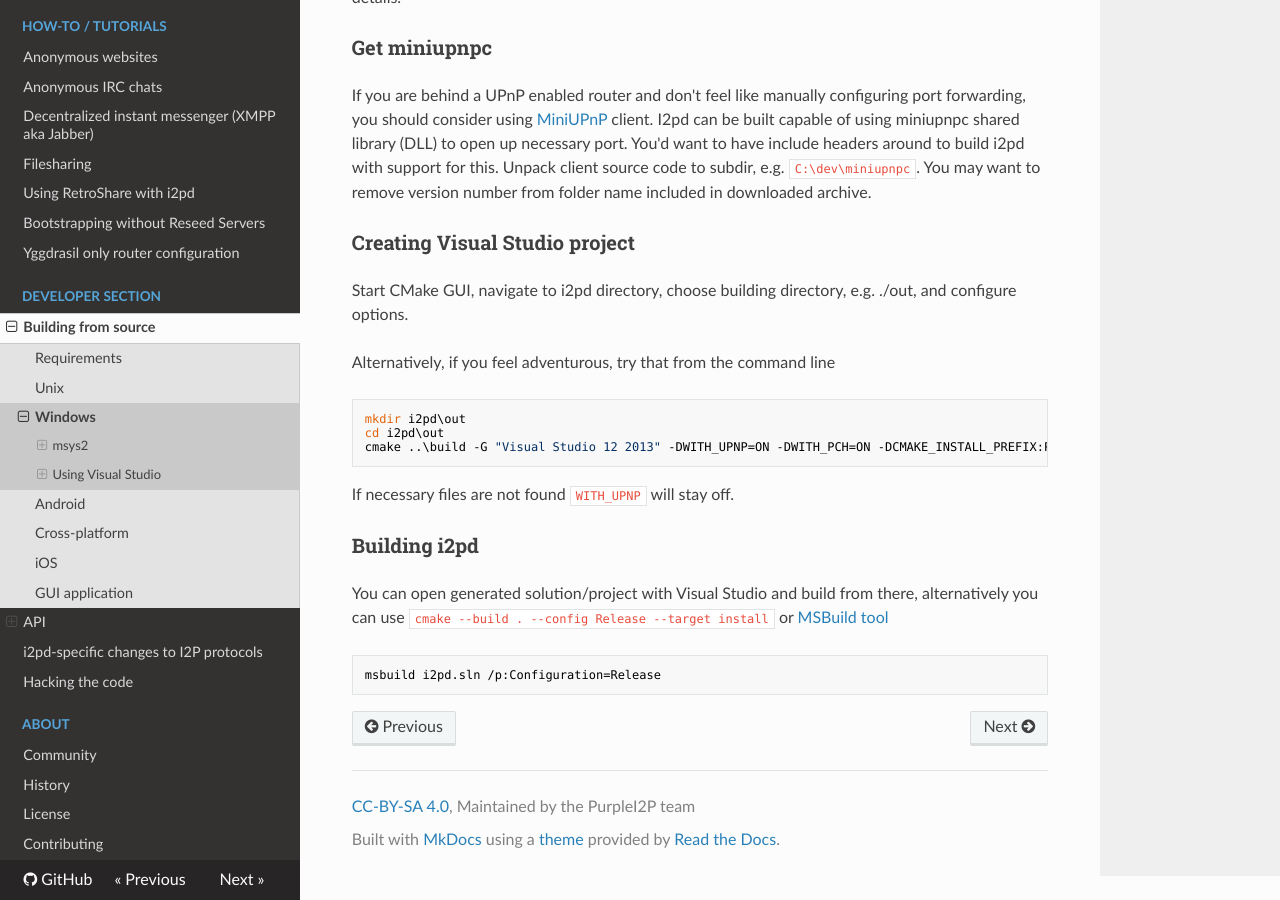
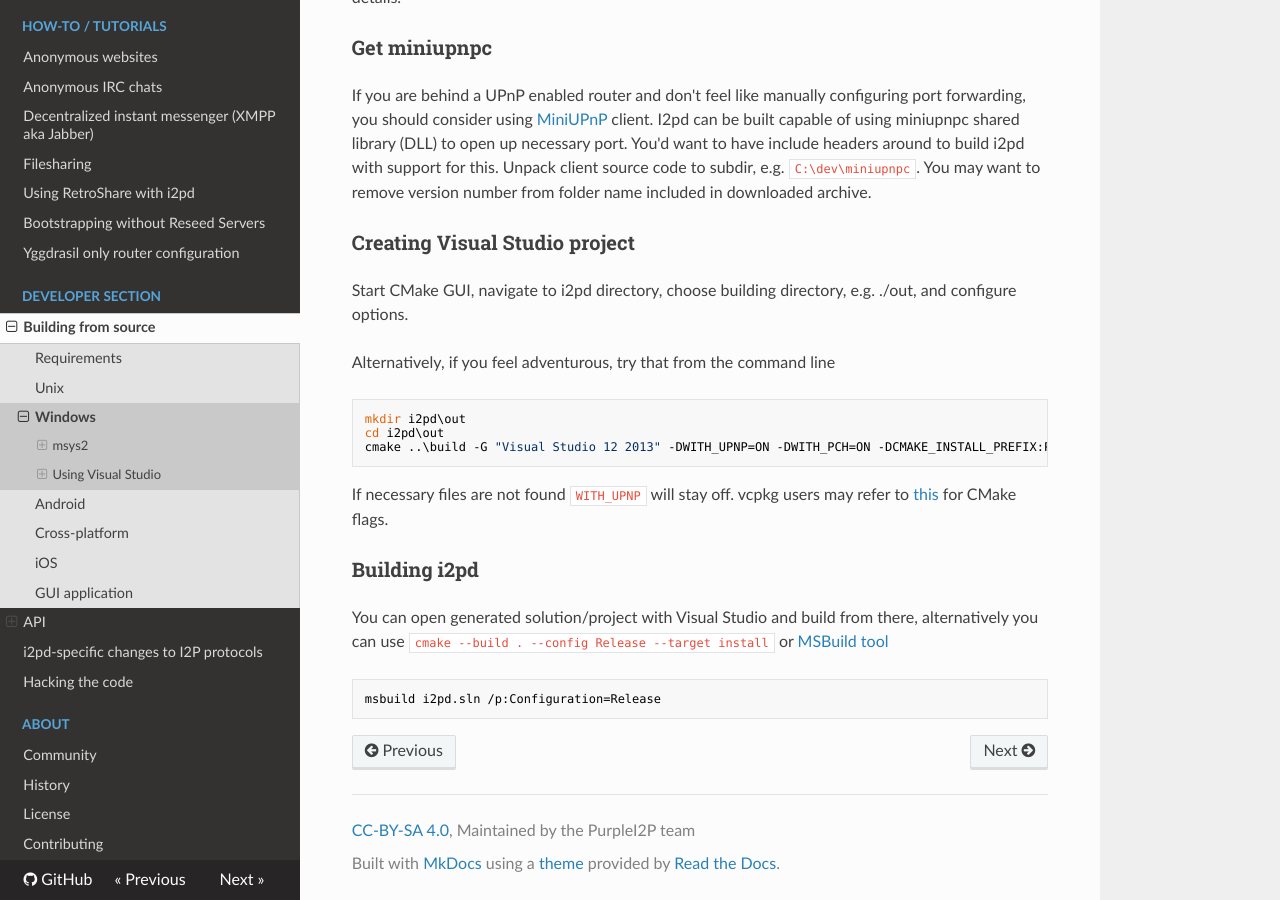
Before and after one commit to PurpleI2P/i2pd_docs_en, an MkDocs documentation site: the page built from docs/devs/building/windows.md, in a window 1280 px wide and 900 px high, scrolled down 3406 px. Built offline with MkDocs 1.6.1, drawn with Linux system fonts in a browser that asks for light colours; nearby versions of some CDN libraries; old or Windows-style settings are respelled for this version of MkDocs.

Commit message:
some more

```diff
--- a/docs/devs/building/windows.md
+++ b/docs/devs/building/windows.md
@@ -166,6 +166,7 @@ Alternatively, if you feel adventurous, try that from the command line
 	cmake ..\build -G "Visual Studio 12 2013" -DWITH_UPNP=ON -DWITH_PCH=ON -DCMAKE_INSTALL_PREFIX:PATH=C:\dev\Debug_Win32_stage
 
 If necessary files are not found `WITH_UPNP` will stay off.
+vcpkg users may refer to [this](https://learn.microsoft.com/en-us/vcpkg/users/buildsystems/cmake-integration) for CMake flags.
 
 ### Building i2pd
 
```
